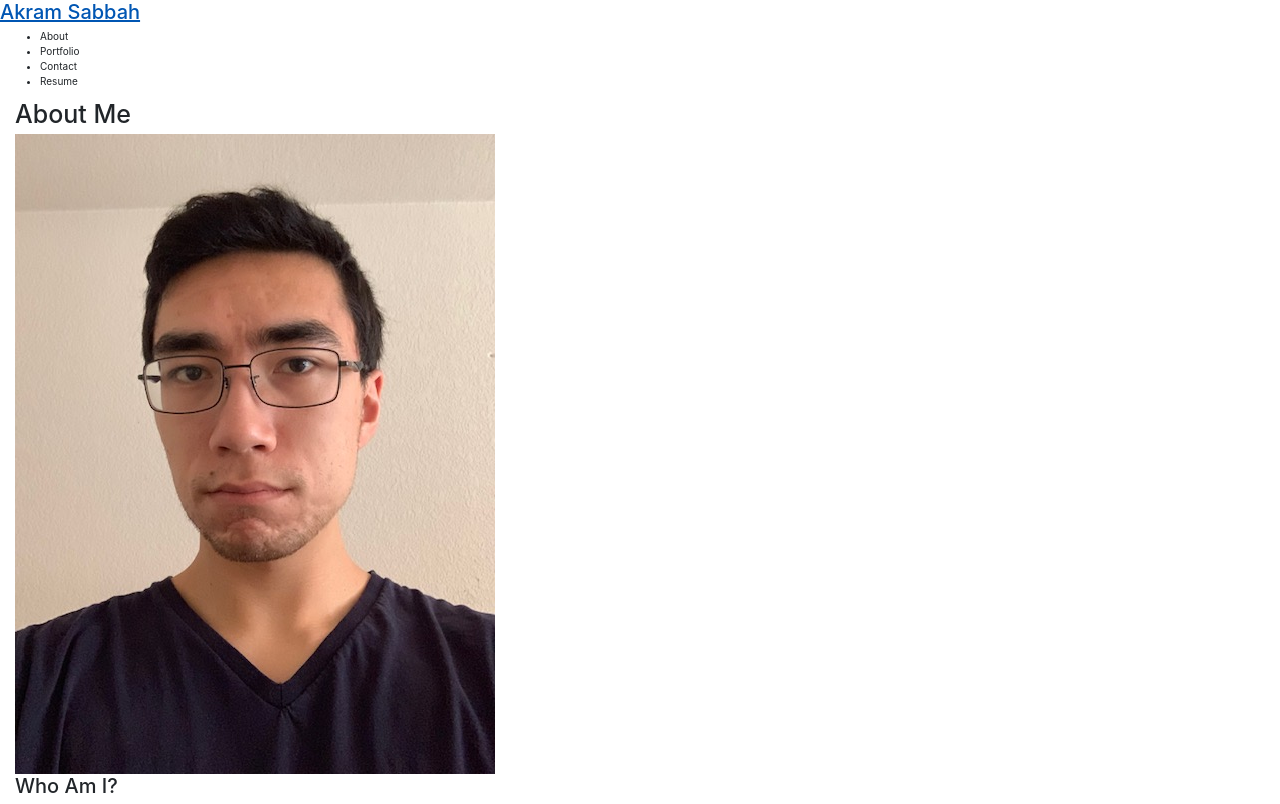
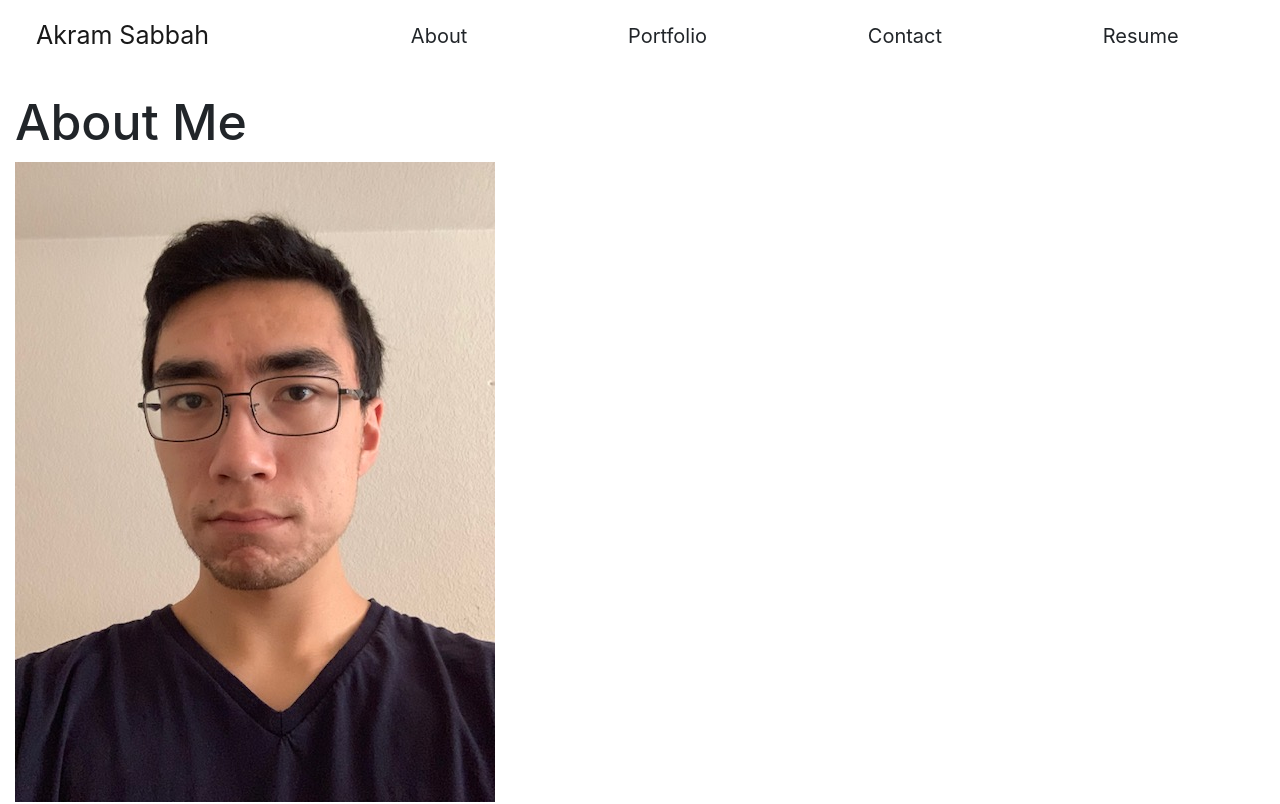
Before and after one commit to akramsabbah9/react-portfolio, a React (Create React App) app: page / in a window 1280 px wide. Shown: the top 804 px of the page. Built offline with nearby package versions, Linux system fonts and the light colour scheme.

Commit message:
navbar spacing

```diff
--- a/src/components/Header/index.js
+++ b/src/components/Header/index.js
@@ -1,12 +1,15 @@
 /* Header: top bar of portfolio page, with Nav links. */
 import React from "react";
+import Navbar from "react-bootstrap/Navbar";
 import Nav from "../Nav";
 
 function Header({ sections, current, setCurrent }) {
     return (
-        <header>{/*TODO: flex*/}
-            <h2><a href="/">Akram Sabbah</a></h2>
-            <Nav sections={sections} current={current} setCurrent={setCurrent} />
+        <header>
+            <Navbar >
+                <Navbar.Brand>Akram Sabbah</Navbar.Brand>
+                <Nav sections={sections} current={current} setCurrent={setCurrent} />
+            </Navbar>
         </header>
     );
 }
--- a/src/components/Nav/index.js
+++ b/src/components/Nav/index.js
@@ -1,23 +1,19 @@
 /* Nav: list all section names and change current section when one is clicked. */
 import React from "react";
+import Nav from "react-bootstrap/Nav";
 
-function Nav(props) {
+function MNav(props) {
     const {sections = [], current, setCurrent} = props;
 
     return (
-        <nav>
-            <ul>{/*TODO: flex*/}
-                {sections.map(section => (
-                    // make a list element with an onClick listener to change the current section
-                    <li
-                        key={section.name}
-                    >
-                        <span onClick={() => setCurrent(section)}>{section.name}</span>
-                    </li>
-                ))}
-            </ul>
-        </nav>
+        <Nav className="w-75 ml-auto justify-content-around">
+            {sections.map(section => (
+                <Nav.Item key={section.name}>
+                    <span onClick={() => setCurrent(section)}>{section.name}</span>
+                </Nav.Item>
+            ))}
+        </Nav>
     );
 }
 
-export default Nav;
+export default MNav;
--- a/src/index.css
+++ b/src/index.css
@@ -5,16 +5,17 @@
     --light: #fafafa;
     --dark: #000000;
     --error: red;
+    font-size: 20px;
 
 }
 
-* {
+/* * {
     box-sizing: border-box;
 }
 
 html, body {
     min-height: 100%;
-}
+} */
 
 body {
     margin: 0;
```
